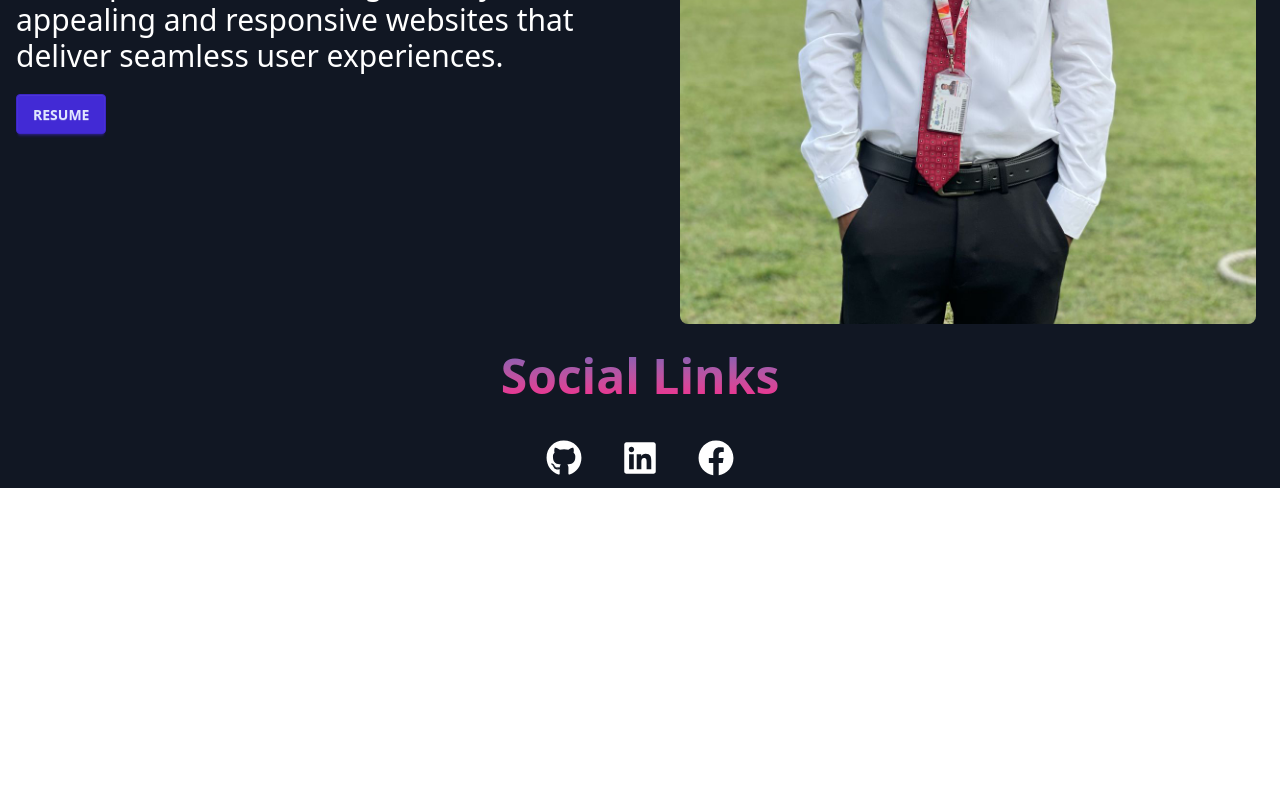
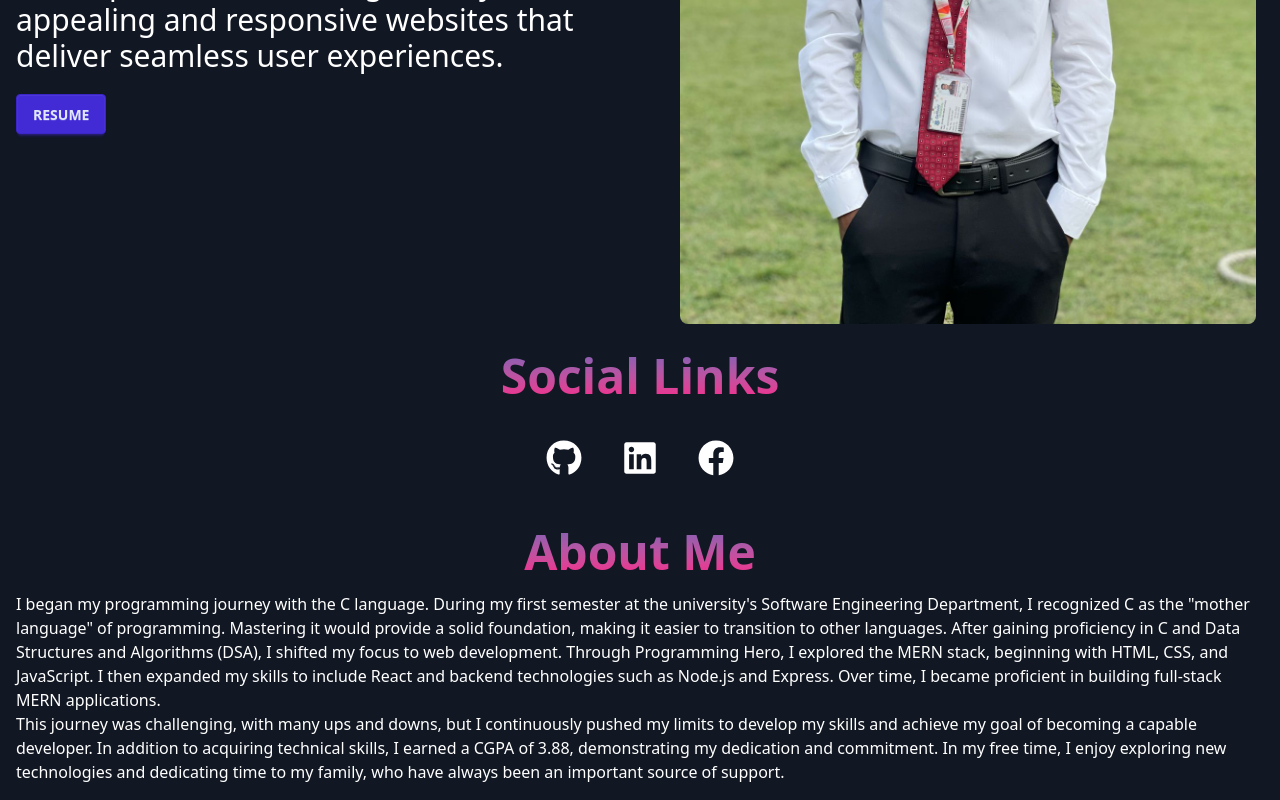
Before and after one commit to uthso297/myPortfolio, a React (Vite) app: page / in a window 1280 px wide. Shown: the part 595-1395 px from the top of the page. Before the commit the page ends 1083 px from the top, so only its background shows below. Built offline with nearby package versions, Linux system fonts and the light colour scheme.

Commit message:
designed about me

```diff
--- a/package.json
+++ b/package.json
@@ -1,5 +1,5 @@
 {
-  "homepage": "https://uthso297.github.io/portfolio-client-side",
+  "homepage": "https://uthso297.github.io/myPortfolio",
   "name": "portfolio-client-side",
   "private": true,
   "version": "0.0.0",
--- /dev/null
+++ b/src/Home/About/About.jsx
@@ -0,0 +1,24 @@
+
+const About = () => {
+    return (
+        <div className="bg-[#111723]">
+            <div className="md:max-w-7xl mx-auto p-4 md:pt-10 space-y-4">
+                <div>
+                    <h1 className="text-center text-5xl font-bold text-transparent bg-clip-text bg-gradient-to-t from-[#f4278d] to-[#8260b4]">About Me</h1>
+                </div>
+                <div>
+                    <p className="text-white">
+                        I began my programming journey with the C language. During my first semester at the university&apos;s Software Engineering Department, I recognized C as the &quot;mother language&quot; of programming. Mastering it would provide a solid foundation, making it easier to transition to other languages.
+
+                        After gaining proficiency in C and Data Structures and Algorithms (DSA), I shifted my focus to web development. Through Programming Hero, I explored the MERN stack, beginning with HTML, CSS, and JavaScript. I then expanded my skills to include React and backend technologies such as Node.js and Express. Over time, I became proficient in building full-stack MERN applications.
+                        <br />
+                        This journey was challenging, with many ups and downs, but I continuously pushed my limits to develop my skills and achieve my goal of becoming a capable developer. In addition to acquiring technical skills, I earned a CGPA of 3.88, demonstrating my dedication and commitment.
+                        In my free time, I enjoy exploring new technologies and dedicating time to my family, who have always been an important source of support.
+                    </p>
+                </div>
+            </div>
+        </div>
+    );
+};
+
+export default About;
--- a/src/Home/Home/Home.jsx
+++ b/src/Home/Home/Home.jsx
@@ -1,3 +1,4 @@
+import About from "../About/About";
 import Banner from "../Banner/Banner";
 import Social from "../Social/Social";
 
@@ -7,6 +8,7 @@ const Home = () => {
         <div>
             <Banner></Banner>
             <Social></Social>
+            <About></About>
         </div>
     );
 };
```
